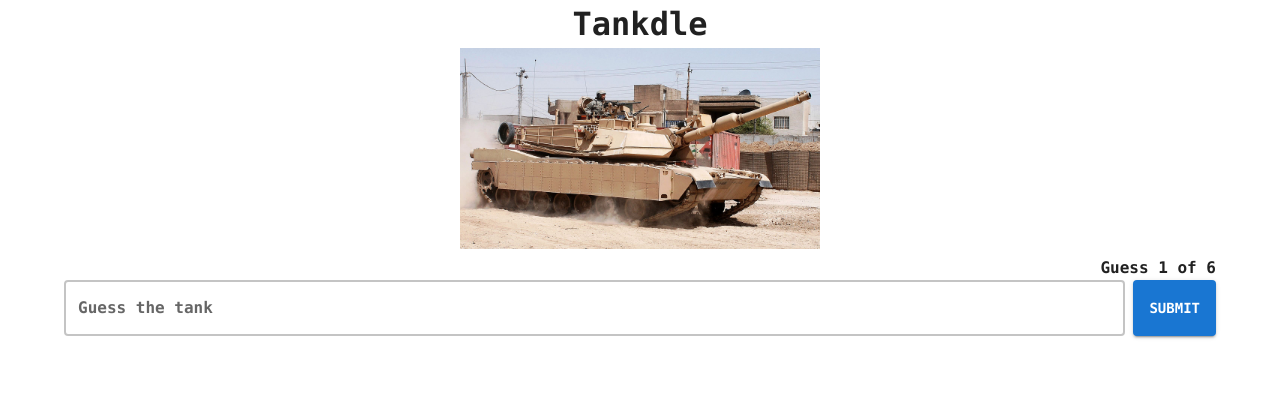
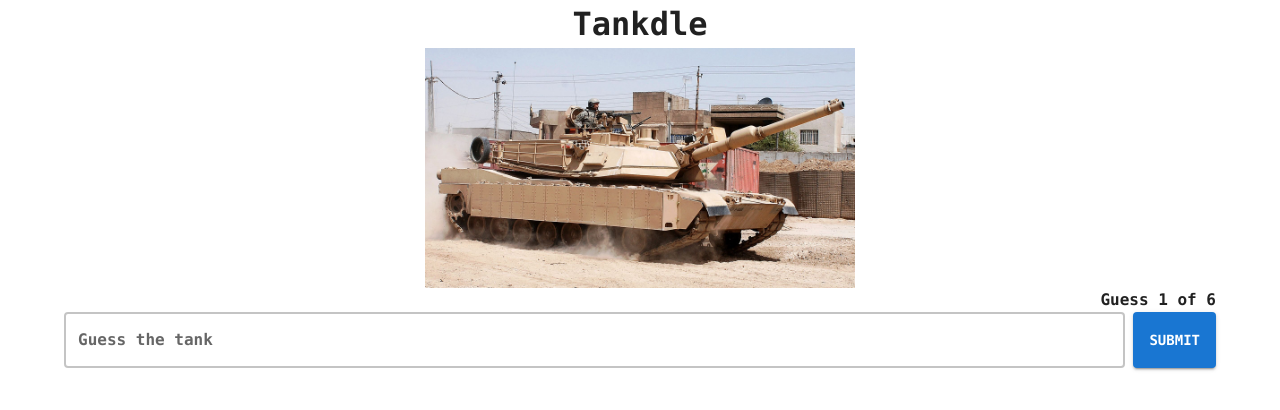
Before and after one commit to evanderh/tankdle, a React (Vite) app: page / in a window 1280 px wide. Shown: the top 410 px of the page. Built offline with nearby package versions, Linux system fonts and the light colour scheme.

Commit message:
resize image

```diff
--- a/src/components/ImageDisplay.tsx
+++ b/src/components/ImageDisplay.tsx
@@ -1,3 +1,4 @@
+import { Box } from "@mui/material";
 import { GameStatus } from "./Game";
 
 interface Props {
@@ -9,11 +10,26 @@ interface Props {
 const ImageDisplay = ({ imageUrl, attribution, status }: Props) => {
   return (
     <div className="image-display">
-      <img
-        width={360}
-        src={imageUrl}
-        alt="Tank of the day"
-      />
+      <Box
+        sx={{
+          display: 'flex',
+          justifyContent: 'center',
+          alignItems: 'center',
+          overflow: 'hidden',
+          width: '100%',
+          height: { xs: '100%', sm: '30vh' }// Set the container height or a specific height
+        }}
+      >
+        <img
+          style={{
+            maxWidth: '100%',
+            maxHeight: '100%',
+            objectFit: 'contain',
+          }}
+          src={imageUrl}
+          alt="Tank of the day"
+        />
+      </Box>
       {attribution && status !== 'playing' && (
         <p dangerouslySetInnerHTML={{ __html: attribution }} />
       )}
```
